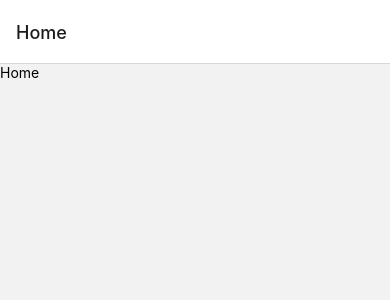
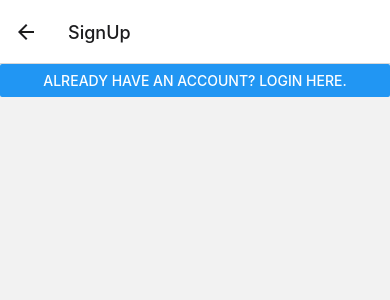
Before and after one commit to kashbhardwaj25/maguna-react-native, a React Native app: screen /SignUp in a window 390 px wide. Before the commit this address had no page. Shown: the top 300 px of the page. Built offline with nearby package versions, Linux system fonts and the light colour scheme.

Commit message:
Minor fix in navigation routes.

```diff
--- a/src/index.tsx
+++ b/src/index.tsx
@@ -7,7 +7,7 @@ import AuthStack from './screens/AuthStack';
 const App = (): React.JSX.Element => {
   const queryClient = new QueryClient();
 
-  const token = true;
+  const token = false;
 
   return (
     <SafeAreaView style={styles.safeAreaViewContainer}>
--- a/src/screens/AuthStack/SignUp.tsx
+++ b/src/screens/AuthStack/SignUp.tsx
@@ -11,7 +11,7 @@ const SignUp = ({ navigation }: SignUpProps) => {
     <SafeAreaView>
       <Button
         title="Already have an account? Login here."
-        onPress={() => navigation.navigate('SignUp')}
+        onPress={() => navigation.navigate('Login')}
       />
     </SafeAreaView>
   );
```
